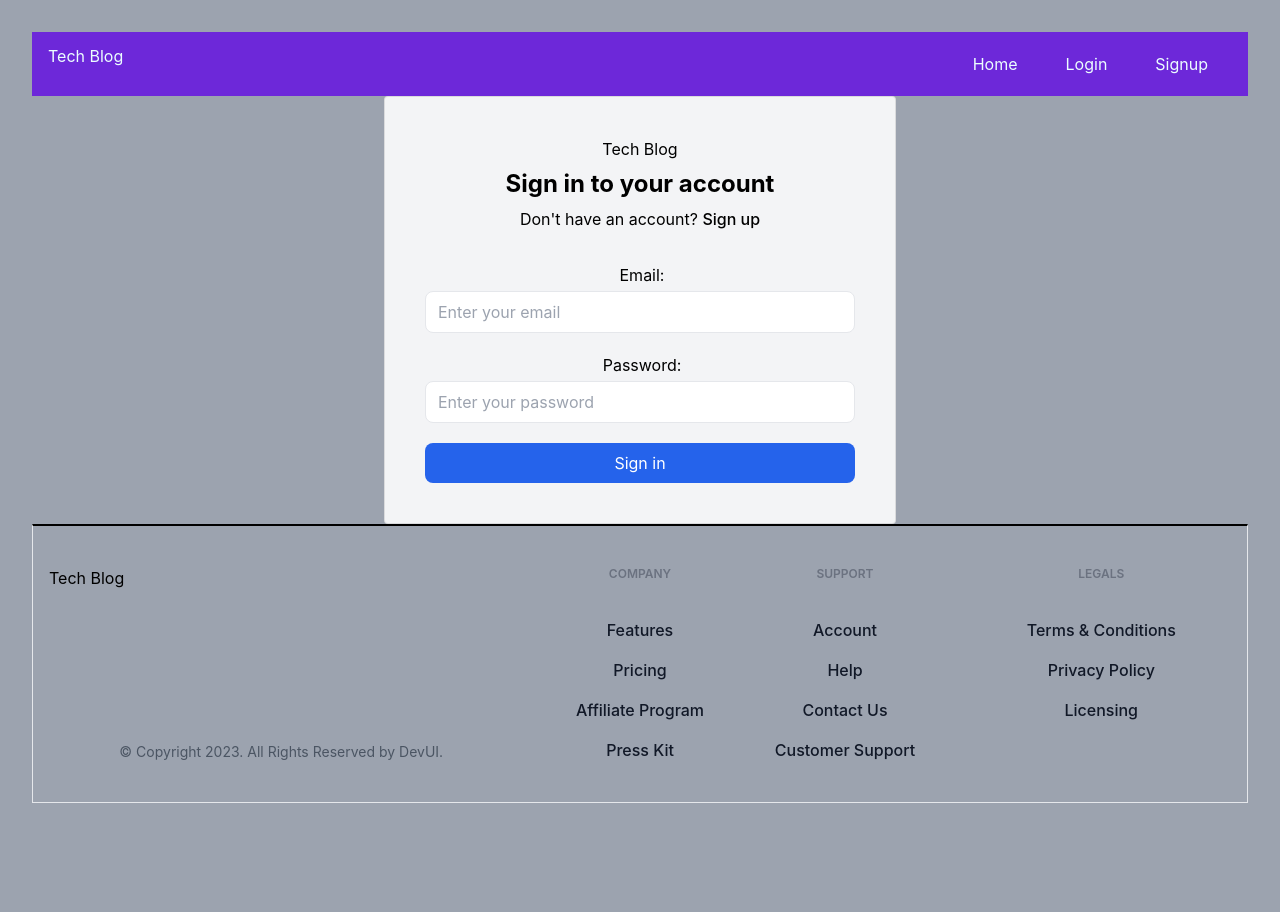
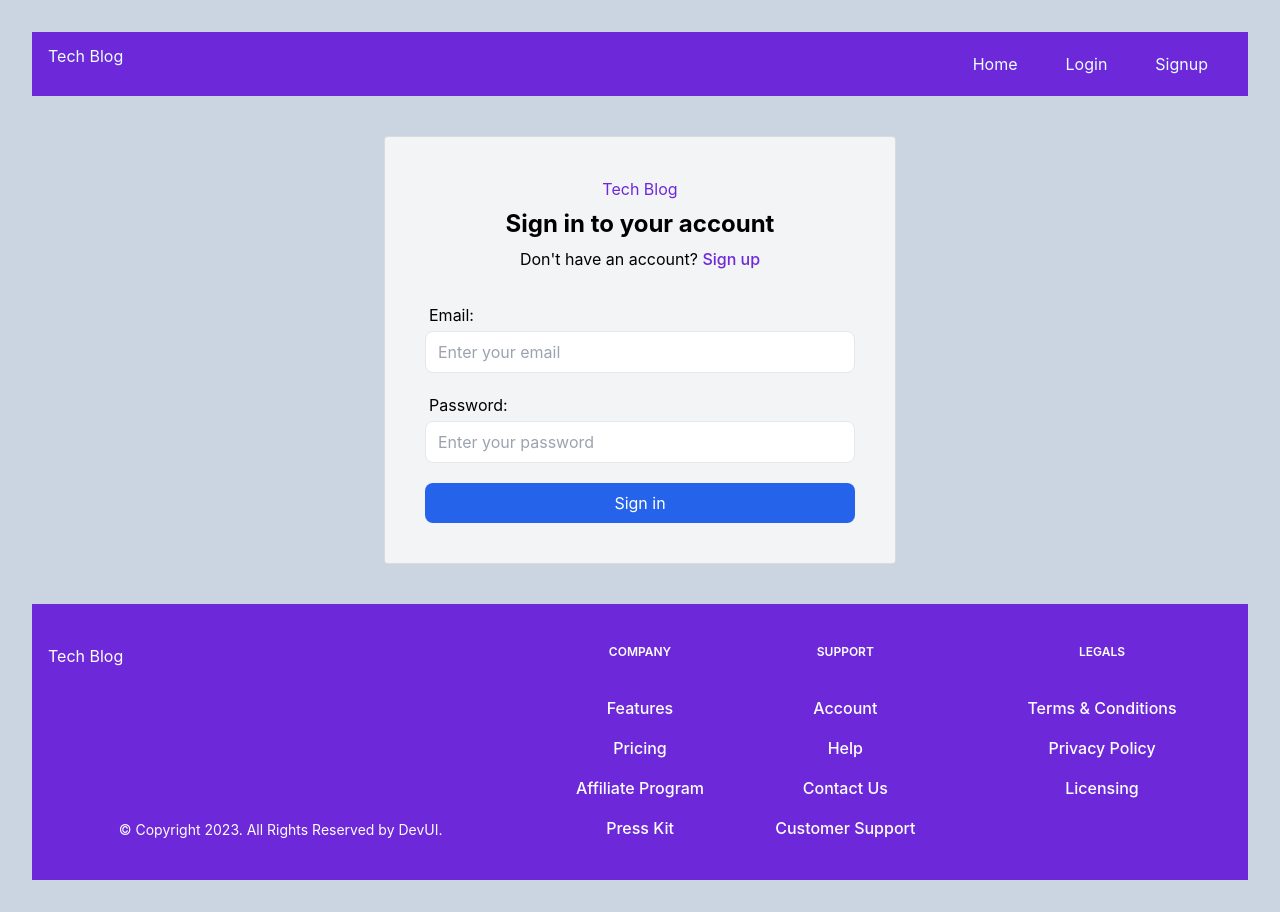
Before and after one commit to M-Tanveercs/ReactBlogWeb_Site, a React (Vite) app in the folder Tech_Blog/: page /login in a window 1280 px wide. Before the commit the page ends 864 px from the top, so only its background shows below. Built offline with nearby package versions, Linux system fonts and the light colour scheme; no server answers.

Commit message:
changing clour of different components

```diff
--- a/Tech_Blog/index.html
+++ b/Tech_Blog/index.html
@@ -9,7 +9,7 @@
   rel="stylesheet" />
     <title>Tech Blog</title>
   </head>
-  <body class="bg-gray-400">
+  <body class="bg-slate-300">
     <div id="root"></div>
     <script type="module" src="/src/main.jsx"></script>
   </body>
--- a/Tech_Blog/src/App.jsx
+++ b/Tech_Blog/src/App.jsx
@@ -25,7 +25,7 @@ dispatch(logout())
 
 }, [])
 return (!loading? (
-  <div className='min-h-screen flex flex-wrap content-between bg-gray-400'>
+  <div className='min-h-screen flex flex-wrap content-between bg-slate-300'>
   <div className='w-full block'>
 <Header/>
 <main>
--- a/Tech_Blog/src/components/Login.jsx
+++ b/Tech_Blog/src/components/Login.jsx
@@ -26,10 +26,10 @@ const Login = () => {
   };
   return (
     <div
-      className={`mx-auto w-full max-w-lg bg-gray-100 rounded p-10 border border-black/10`}
+      className={`mx-auto my-10 w-full max-w-lg bg-gray-100 rounded p-10 border border-black/10`}
     >
       <div className="mb-2 flex justify-center">
-        <span className="inline-black w-full mac-w-[100px]">
+        <span className="inline-black w-full mac-w-[100px] text-violet-700">
           <Logo width="100%" />
         </span>
       </div>
@@ -41,14 +41,14 @@ const Login = () => {
         Don&apos;t have an account?&nbsp;
         <Link
           to="/signup"
-          className="font-medium text-primary transition-all duration-200 hover:underline"
+          className="font-medium text-primary transition-all duration-200 hover:underline text-violet-700"
         >
           Sign up
         </Link>
       </p>
       {error && <p className="mt-8 text-center  text-red-600">{error}</p>}
       <form onSubmit={handleSubmit(login)} className="mt-8">
-        <div className="space-y-5">
+        <div className="space-y-5 text-left">
           <Input
             label="Email:"
             placeholder="Enter your email"
--- a/Tech_Blog/src/components/Signup.jsx
+++ b/Tech_Blog/src/components/Signup.jsx
@@ -33,7 +33,7 @@ function Signup() {
         className={`mx-auto w-full max-w-lg bg-gray-100 rounded-xl p-10 border border-black/10`}
       >
         <div className="mb-2 flex justify-center">
-          <span className="inline-block w-full max-w-[100px]">
+          <span className="inline-block w-full max-w-[100px] text-violet-700 ">
             <Logo width="100%" />
           </span>
         </div>
@@ -44,7 +44,7 @@ function Signup() {
           Already have an account?&nbsp;
           <Link
             to="/login"
-            className="font-medium text-primary transition-all duration-200 hover:underline"
+            className="font-medium text-primary transition-all duration-200 hover:underline text-violet-700"
           >
             Sign In
           </Link>
@@ -52,7 +52,7 @@ function Signup() {
         {error && <p className="text-red-600 mt-8 text-center">{error}</p>}
 
         <form onSubmit={handleSubmit(create)}>
-          <div className="space-y-5">
+          <div className="space-y-5 text-left">
             <Input
               label="Full Name: "
               placeholder="Enter your full name"
--- a/Tech_Blog/src/components/footer/Footer.jsx
+++ b/Tech_Blog/src/components/footer/Footer.jsx
@@ -3,16 +3,16 @@ import { Link } from 'react-router-dom';
 import Logo from '../Logo'
 const Footer = () => {
   return (
-    <section className="relative overflow-hidden py-10 bg-gray-400 border border-t-2 border-t-black">
+    <section className="relative overflow-hidden py-10 bg-violet-700 border-0 ">
       <div className="relative z-10 mx-auto max-w-7xl px-4">
         <div className="-m-6 flex flex-wrap">
           <div className="w-full p-6 md:w-1/2 lg:w-5/12">
             <div className="flex h-full flex-col justify-between">
-              <div className="mb-4 inline-flex items-center">
+              <div className="mb-4 inline-flex items-center  text-white hover:text-blue-400">
                 <Logo width="100px" />
               </div>
               <div>
-                <p className="text-sm text-gray-600">
+                <p className="text-sm text-white">
                   &copy; Copyright 2023. All Rights Reserved by DevUI.
                 </p>
               </div>
@@ -20,13 +20,13 @@ const Footer = () => {
           </div>
           <div className="w-full p-6 md:w-1/2 lg:w-2/12">
             <div className="h-full">
-              <h3 className="tracking-px mb-9  text-xs font-semibold uppercase text-gray-500">
+              <h3 className="tracking-px mb-9  text-xs font-semibold uppercase text-white">
                 Company
               </h3>
               <ul>
                 <li className="mb-4">
                   <Link
-                    className=" text-base font-medium text-gray-900 hover:text-gray-700"
+                    className=" text-base font-medium text-white hover:text-blue-400"
                     to="/"
                   >
                     Features
@@ -34,7 +34,7 @@ const Footer = () => {
                 </li>
                 <li className="mb-4">
                   <Link
-                    className=" text-base font-medium text-gray-900 hover:text-gray-700"
+                    className=" text-base font-medium text-white hover:text-blue-400"
                     to="/"
                   >
                     Pricing
@@ -42,7 +42,7 @@ const Footer = () => {
                 </li>
                 <li className="mb-4">
                   <Link
-                    className=" text-base font-medium text-gray-900 hover:text-gray-700"
+                    className=" text-base font-medium text-white hover:text-blue-400"
                     to="/"
                   >
                     Affiliate Program
@@ -50,7 +50,7 @@ const Footer = () => {
                 </li>
                 <li>
                   <Link
-                    className=" text-base font-medium text-gray-900 hover:text-gray-700"
+                    className=" text-base font-medium text-white hover:text-blue-400"
                     to="/"
                   >
                     Press Kit
@@ -61,13 +61,13 @@ const Footer = () => {
           </div>
           <div className="w-full p-6 md:w-1/2 lg:w-2/12">
             <div className="h-full">
-              <h3 className="tracking-px mb-9  text-xs font-semibold uppercase text-gray-500">
+              <h3 className="tracking-px mb-9  text-xs font-semibold uppercase text-white">
                 Support
               </h3>
               <ul>
                 <li className="mb-4">
                   <Link
-                    className=" text-base font-medium text-gray-900 hover:text-gray-700"
+                    className=" text-base font-medium text-white hover:text-blue-400"
                     to="/"
                   >
                     Account
@@ -75,7 +75,7 @@ const Footer = () => {
                 </li>
                 <li className="mb-4">
                   <Link
-                    className=" text-base font-medium text-gray-900 hover:text-gray-700"
+                    className=" text-base font-medium text-white hover:text-blue-400"
                     to="/"
                   >
                     Help
@@ -83,7 +83,7 @@ const Footer = () => {
                 </li>
                 <li className="mb-4">
                   <Link
-                    className=" text-base font-medium text-gray-900 hover:text-gray-700"
+                    className=" text-base font-medium text-white hover:text-blue-400"
                     to="/"
                   >
                     Contact Us
@@ -91,7 +91,7 @@ const Footer = () => {
                 </li>
                 <li>
                   <Link
-                    className=" text-base font-medium text-gray-900 hover:text-gray-700"
+                    className=" text-base font-medium text-white hover:text-blue-400"
                     to="/"
                   >
                     Customer Support
@@ -102,13 +102,13 @@ const Footer = () => {
           </div>
           <div className="w-full p-6 md:w-1/2 lg:w-3/12">
             <div className="h-full">
-              <h3 className="tracking-px mb-9  text-xs font-semibold uppercase text-gray-500">
+              <h3 className="tracking-px mb-9  text-xs font-semibold uppercase text-white">
                 Legals
               </h3>
               <ul>
                 <li className="mb-4">
                   <Link
-                    className=" text-base font-medium text-gray-900 hover:text-gray-700"
+                    className=" text-base font-medium text-white hover:text-blue-400"
                     to="/"
                   >
                     Terms &amp; Conditions
@@ -116,7 +116,7 @@ const Footer = () => {
                 </li>
                 <li className="mb-4">
                   <Link
-                    className=" text-base font-medium text-gray-900 hover:text-gray-700"
+                    className=" text-base font-medium text-white hover:text-blue-400"
                     to="/"
                   >
                     Privacy Policy
@@ -124,7 +124,7 @@ const Footer = () => {
                 </li>
                 <li>
                   <Link
-                    className=" text-base font-medium text-gray-900 hover:text-gray-700"
+                    className=" text-base font-medium text-white hover:text-blue-400"
                     to="/"
                   >
                     Licensing
--- a/Tech_Blog/src/components/header/Header.jsx
+++ b/Tech_Blog/src/components/header/Header.jsx
@@ -48,7 +48,7 @@ const Header = () => {
 <ul className='flex ml-auto'>
 {navItems.map((item)=>
 item.active? (
-  <li key={item.name} className='inline-box px-6 py-2 duration-200 hover:bg-blue-100 rounded-full'>
+  <li key={item.name} className='inline-box px-6 py-2 duration-200 hover:bg-slate-400 rounded-full'>
     <button onClick={()=>navigate(item.slug)}>
 
       {item.name}
--- a/Tech_Blog/src/components/postForm/PostForm.jsx
+++ b/Tech_Blog/src/components/postForm/PostForm.jsx
@@ -201,7 +201,7 @@ control.log("dpbost.....",dbPost)
 
   return (
     <form onSubmit={handleSubmit(submit)} className="flex flex-wrap">
-      <div className="w-2/3 px-2">
+      <div className="w-2/3 px-2 text-left">
         <Input
           label="Title :"
           placeholder="Title"
@@ -226,7 +226,7 @@ control.log("dpbost.....",dbPost)
           defaultValue={getValues("content")}
         />
       </div>
-      <div className="w-1/3 px-2">
+      <div className="w-1/3 px-2 text-left">
         <Input
           label="Featured Image :"
           type="file"
--- a/Tech_Blog/src/pages/Home.jsx
+++ b/Tech_Blog/src/pages/Home.jsx
@@ -25,64 +25,42 @@ const Home = () => {
             </div>
           </div>
         </Container> */}
-        <section class="bg-white dark:bg-gray-900">
-          <div class="py-8 px-4 mx-auto max-w-screen-xl text-center lg:py-16 lg:px-12">
-            <a
-              href="#"
-              class="inline-flex justify-between items-center py-1 px-1 pr-4 mb-7 text-sm text-gray-700 bg-gray-100 rounded-full dark:bg-gray-800 dark:text-white hover:bg-gray-200 dark:hover:bg-gray-700"
-              role="alert"
-            >
-              <span class="text-xs bg-primary-600 rounded-full text-white px-4 py-1.5 mr-3">
-                New
-              </span>{" "}
-              <span class="text-sm font-medium">
-                Flowbite is out! See what's new
-              </span>
-              <svg
-                class="ml-2 w-5 h-5"
-                fill="currentColor"
-                viewBox="0 0 20 20"
-                xmlns="http://www.w3.org/2000/svg"
-              >
-                <path
-                  fill-rule="evenodd"
-                  d="M7.293 14.707a1 1 0 010-1.414L10.586 10 7.293 6.707a1 1 0 011.414-1.414l4 4a1 1 0 010 1.414l-4 4a1 1 0 01-1.414 0z"
-                  clip-rule="evenodd"
-                ></path>
-              </svg>
-            </a>
-            <h1 class="mb-4 text-4xl font-extrabold tracking-tight leading-none text-gray-900 md:text-5xl lg:text-6xl dark:text-white">
+        <section className="bg-white dark:bg-gray-900">
+          <div className="py-8 px-4 mx-auto max-w-screen-xl text-center lg:py-16 lg:px-12">
+
+
+            <h1 className="mb-4 text-4xl font-extrabold tracking-tight leading-none text-gray-900 md:text-5xl lg:text-6xl dark:text-white">
               We invest in the world’s potential
             </h1>
-            <p class="mb-8 text-lg font-normal text-gray-500 lg:text-xl sm:px-16 xl:px-48 dark:text-gray-400">
+            <p className="mb-8 text-lg font-normal text-gray-500 lg:text-xl sm:px-16 xl:px-48 dark:text-gray-400">
               Here at Flowbite we focus on markets where technology, innovation,
               and capital can unlock long-term value and drive economic growth.
             </p>
-            <div class="flex flex-col mb-8 lg:mb-16 space-y-4 sm:flex-row sm:justify-center sm:space-y-0 sm:space-x-4">
+            <div className="flex flex-col mb-8 lg:mb-16 space-y-4 sm:flex-row sm:justify-center sm:space-y-0 sm:space-x-4">
               <a
                 href="#"
-                class="inline-flex justify-center items-center py-3 px-5 text-base font-medium text-center text-white rounded-lg bg-primary-700 hover:bg-primary-800 focus:ring-4 focus:ring-primary-300 dark:focus:ring-primary-900"
+                className="inline-flex justify-center items-center py-3 px-5 text-base font-medium text-center text-white rounded-lg bg-primary-700 hover:bg-primary-800 focus:ring-4 focus:ring-primary-300 dark:focus:ring-primary-900"
               >
                 Learn more
                 <svg
-                  class="ml-2 -mr-1 w-5 h-5"
+                  className="ml-2 -mr-1 w-5 h-5"
                   fill="currentColor"
                   viewBox="0 0 20 20"
                   xmlns="http://www.w3.org/2000/svg"
                 >
                   <path
-                    fill-rule="evenodd"
+                    fillRule="evenodd"
                     d="M10.293 3.293a1 1 0 011.414 0l6 6a1 1 0 010 1.414l-6 6a1 1 0 01-1.414-1.414L14.586 11H3a1 1 0 110-2h11.586l-4.293-4.293a1 1 0 010-1.414z"
-                    clip-rule="evenodd"
+                    clipRule="evenodd"
                   ></path>
                 </svg>
               </a>
               <a
                 href="#"
-                class="inline-flex justify-center items-center py-3 px-5 text-base font-medium text-center text-gray-900 rounded-lg border border-gray-300 hover:bg-gray-100 focus:ring-4 focus:ring-gray-100 dark:text-white dark:border-gray-700 dark:hover:bg-gray-700 dark:focus:ring-gray-800"
+                className="inline-flex justify-center items-center py-3 px-5 text-base font-medium text-center text-gray-900 rounded-lg border border-gray-300 hover:bg-gray-100 focus:ring-4 focus:ring-gray-100 dark:text-white dark:border-gray-700 dark:hover:bg-gray-700 dark:focus:ring-gray-800"
               >
                 <svg
-                  class="mr-2 -ml-1 w-5 h-5"
+                  className="mr-2 -ml-1 w-5 h-5"
                   fill="currentColor"
                   viewBox="0 0 20 20"
                   xmlns="http://www.w3.org/2000/svg"
@@ -92,17 +70,17 @@ const Home = () => {
                 Watch video
               </a>
             </div>
-            <div class="px-4 mx-auto text-center md:max-w-screen-md lg:max-w-screen-lg lg:px-36">
-              <span class="font-semibold text-gray-400 uppercase">
+            <div className="px-4 mx-auto text-center md:max-w-screen-md lg:max-w-screen-lg lg:px-36">
+              <span className="font-semibold text-gray-400 uppercase">
                 FEATURED IN
               </span>
-              <div class="flex flex-wrap justify-center items-center mt-8 text-gray-500 sm:justify-between">
+              <div className="flex flex-wrap justify-center items-center mt-8 text-gray-500 sm:justify-between">
                 <a
                   href="#"
-                  class="mr-5 mb-5 lg:mb-0 hover:text-gray-800 dark:hover:text-gray-400"
+                  className="mr-5 mb-5 lg:mb-0 hover:text-gray-800 dark:hover:text-gray-400"
                 >
                   <svg
-                    class="h-8"
+                    className="h-8"
                     viewBox="0 0 132 29"
                     fill="none"
                     xmlns="http://www.w3.org/2000/svg"
@@ -147,10 +125,10 @@ const Home = () => {
                 </a>
                 <a
                   href="#"
-                  class="mr-5 mb-5 lg:mb-0 hover:text-gray-800 dark:hover:text-gray-400"
+                  className="mr-5 mb-5 lg:mb-0 hover:text-gray-800 dark:hover:text-gray-400"
                 >
                   <svg
-                    class="h-11"
+                    className="h-11"
                     viewBox="0 0 208 42"
                     fill="none"
                     xmlns="http://www.w3.org/2000/svg"
@@ -171,10 +149,10 @@ const Home = () => {
                 </a>
                 <a
                   href="#"
-                  class="mr-5 mb-5 lg:mb-0 hover:text-gray-800 dark:hover:text-gray-400"
+                  className="mr-5 mb-5 lg:mb-0 hover:text-gray-800 dark:hover:text-gray-400"
                 >
                   <svg
-                    class="h-11"
+                    className="h-11"
                     viewBox="0 0 120 41"
                     fill="none"
                     xmlns="http://www.w3.org/2000/svg"
```
